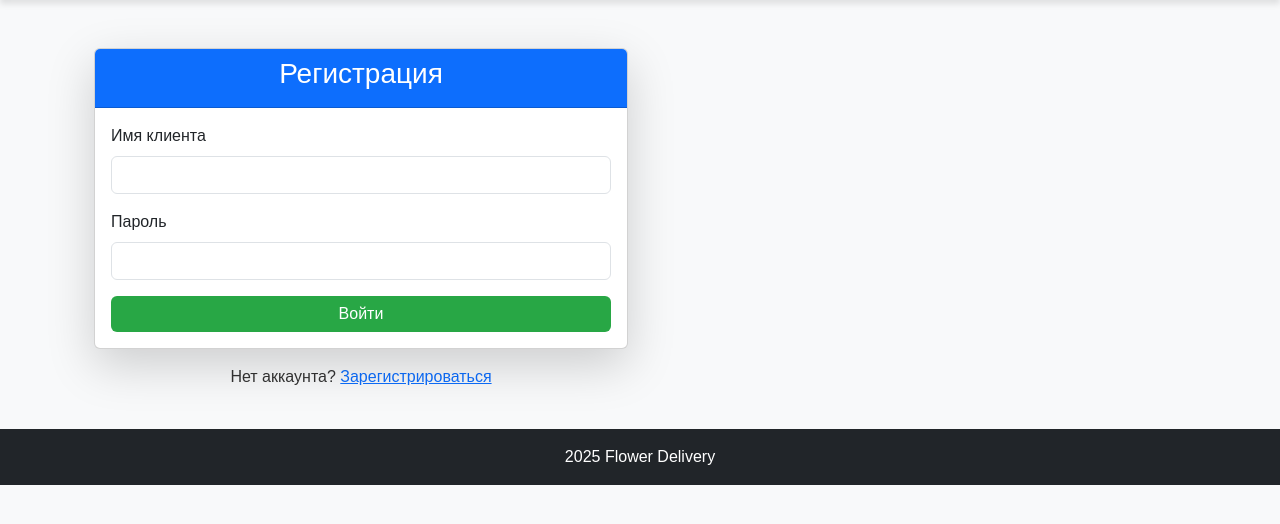
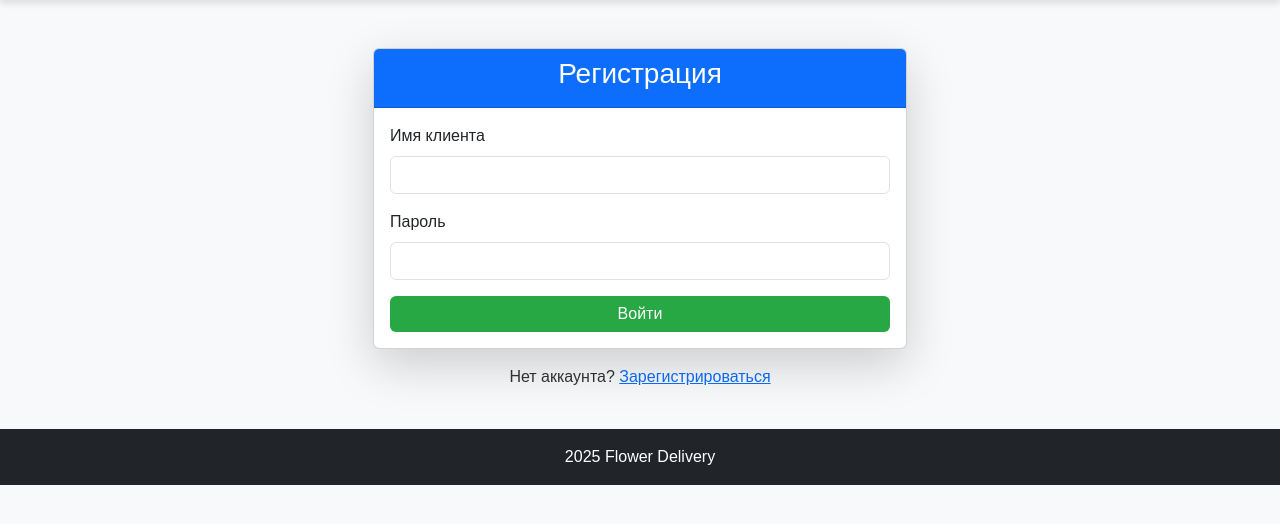
Before and after one commit to obogrelova/pythonProject_Django, a Django app: page /authentication/login/ in a window 1280 px wide. Shown: the part 68-592 px from the top of the page. Run offline with Django 5.2, Linux system fonts and the light colour scheme.

Commit message:
Update files

```diff
--- a/flower_delivery/authentication/admin.py
+++ b/flower_delivery/authentication/admin.py
@@ -5,4 +5,4 @@ from .models import User
 
 @admin.register(User)
 class UserAdmin(admin.ModelAdmin):
-    list_display = ('user', 'email')
+    list_display = ('username', 'email')
--- a/flower_delivery/authentication/forms.py
+++ b/flower_delivery/authentication/forms.py
@@ -6,8 +6,8 @@ from .models import User
 class RegisterForm(UserCreationForm):
     class Meta:
         model = User
-        fields = ['user', 'email', 'password1', 'password2']
+        fields = ['username', 'email', 'password1', 'password2']
         widgets = {
-            'user': forms.TextInput(attrs={'class': 'form-control', 'id': 'name'}),
+            'username': forms.TextInput(attrs={'class': 'form-control', 'id': 'name'}),
             'email': forms.EmailInput(attrs={'class': 'form-control', 'id': 'email'}),
         }
--- a/flower_delivery/authentication/models.py
+++ b/flower_delivery/authentication/models.py
@@ -3,8 +3,8 @@ from django.db import models
 # Create your models here.
 
 class User(models.Model):
-    user = models.CharField(verbose_name='Имя клиента', max_length=255)
+    username = models.CharField(verbose_name='Имя клиента', max_length=255)
     email = models.EmailField(verbose_name='Электронная почта', unique=True)
 
     def __str__(self):
-        return self.user
+        return self.username
--- a/flower_delivery/authentication/templates/authentication/login.html
+++ b/flower_delivery/authentication/templates/authentication/login.html
@@ -5,7 +5,7 @@
 
 {% block content %}
 <div class="container mt-5">
-        <div class="row justity-content-center">
+        <div class="row justify-content-center">
         <div class="col-md-6">
             <div class="card shadow-lg">
                 <div class="card-header text-center bg-primary text-white">
@@ -22,8 +22,8 @@
                         {% endif %}
 
                         <div class="mb-3">
-                            <label for="id_user" class="form-label">Имя клиента</label>
-                            <input type="text" name="user" id="id_user" class="form-control" required>
+                            <label for="id_username" class="form-label">Имя клиента</label>
+                            <input type="text" name="username" id="id_username" class="form-control" required>
                         </div>
 
                         <div class="mb-3">
--- a/flower_delivery/authentication/templates/authentication/register.html
+++ b/flower_delivery/authentication/templates/authentication/register.html
@@ -5,7 +5,7 @@
 
 {% block content %}
 <div class="container mt-5">
-    <div class="row justity-content-center">
+    <div class="row justify-content-center">
         <div class="col-md-6">
             <div class="card shadow-lg">
                 <div class="card-header text-center bg-primary text-white">
@@ -22,8 +22,8 @@
                         {% endif %}
 
                         <div class="mb-3">
-                            <label for="id_user" class="form-label">Имя клиента</label>
-                            {{ form.user }}
+                            <label for="id_username" class="form-label">Имя клиента</label>
+                            {{ form.username }}
                         </div>
                         <div class="mb-3">
                             <label for="id_email" class="form-label">Email</label>
--- a/flower_delivery/authentication/views.py
+++ b/flower_delivery/authentication/views.py
@@ -10,11 +10,12 @@ def register(request):
     if request.method == 'POST':
         form = RegisterForm(request.POST)
         if form.is_valid():
-            user = form.save()
-            login(request, user)
+            username = form.save()
+            login(request, username)
             return redirect('home')
         else:
             form = RegisterForm()
+
         return render(request, 'authentication/register.html', {'form': form})
 
 class CustomLoginView(LoginView):
--- a/flower_delivery/delivery/admin.py
+++ b/flower_delivery/delivery/admin.py
@@ -9,4 +9,4 @@ class ProductAdmin(admin.ModelAdmin):
 
 @admin.register(Order)
 class OrderAdmin(admin.ModelAdmin):
-    list_display = ('bouquet', 'user', 'phone', 'email', 'address')
+    list_display = ('bouquet', 'username', 'phone', 'email', 'address')
--- a/flower_delivery/delivery/forms.py
+++ b/flower_delivery/delivery/forms.py
@@ -13,10 +13,10 @@ class ProductForm(forms.ModelForm):
 class OrderForm(forms.ModelForm):
     class Meta:
         model = Order
-        fields = ['bouquet', 'user', 'phone', 'email', 'address']
+        fields = ['bouquet', 'username', 'phone', 'email', 'address']
         widgets = {
             'bouquet': forms.TextInput(attrs={'class': 'form-control', 'id': 'bouquet'}),
-            'user': forms.TextInput(attrs={'class': 'form-control', 'id': 'name'}),
+            'username': forms.TextInput(attrs={'class': 'form-control', 'id': 'name'}),
             'phone': forms.TextInput(attrs={'class': 'form-control', 'id': 'phone'}),
             'email': forms.EmailInput(attrs={'class': 'form-control', 'id': 'email'}),
             'address': forms.Textarea(attrs={'class': 'form-control', 'id': 'address'}),
--- a/flower_delivery/delivery/models.py
+++ b/flower_delivery/delivery/models.py
@@ -13,7 +13,7 @@ class Product(models.Model):
 
 class Order(models.Model):
     bouquet = models.CharField(verbose_name='Букет', max_length=255)
-    user = models.CharField(verbose_name='Имя клиента', max_length=255)
+    username = models.CharField(verbose_name='Имя клиента', max_length=255)
     phone = models.CharField(verbose_name='Телефон клиента', max_length=20)
     email = models.EmailField(verbose_name='Электронная почта', unique=True)
     address = models.TextField()
--- a/flower_delivery/flower_delivery/settings.py
+++ b/flower_delivery/flower_delivery/settings.py
@@ -54,6 +54,8 @@ MIDDLEWARE = [
     'django.middleware.clickjacking.XFrameOptionsMiddleware',
 ]
 
+LOGIN_REDIRECT_URL = '/'
+LOGOUT_REDIRECT_URL = '/'
 ROOT_URLCONF = 'flower_delivery.urls'
 MEDIA_URL = '/media/'
 MEDIA_ROOT = os.path.join(BASE_DIR, 'media')
```
Also changed, not shown: flower_delivery/authentication/migrations/0002_rename_user_user_username.py (added), flower_delivery/delivery/migrations/0002_rename_user_order_username.py (added).
